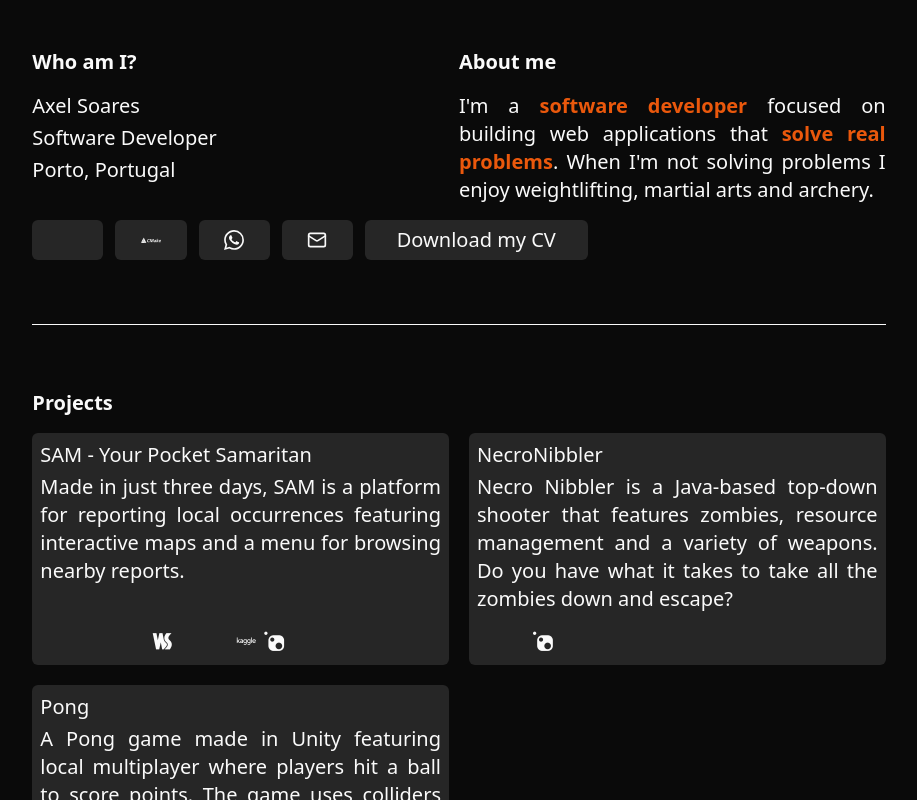
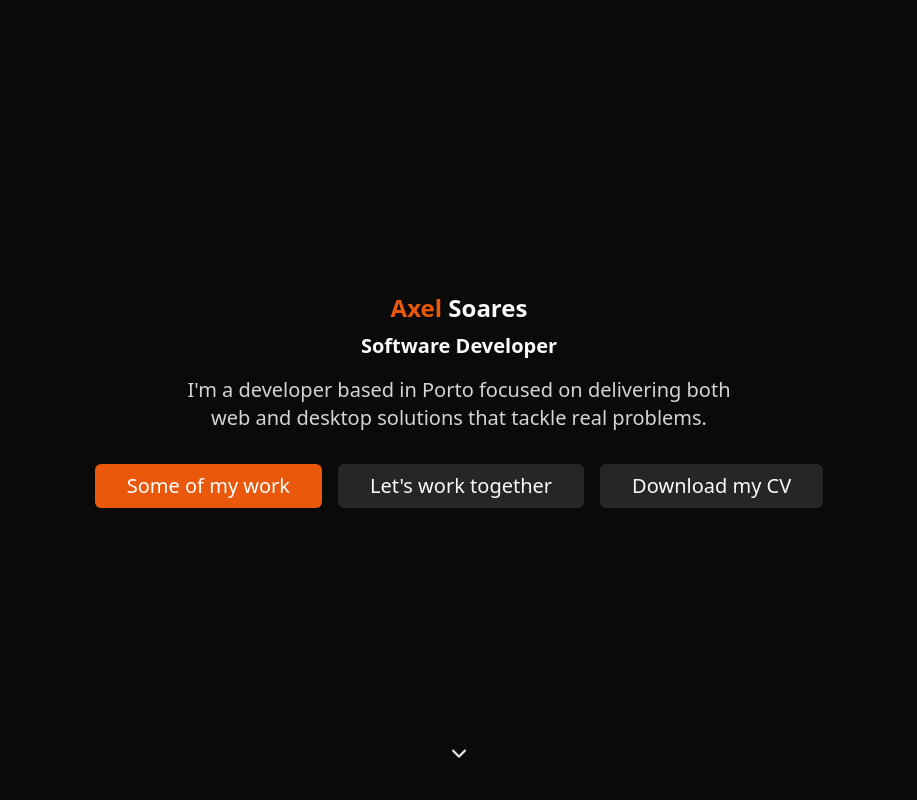
Before and after one commit to ssaxel03/web-portfolio, a Next.js app in the folder portfolio/: page / in a window 1280 px wide. Shown: the top 800 px of the page, without its empty margins (181-1098 px from the left). Built offline with nearby package versions, Linux system fonts and the light colour scheme.

Commit message:
feat: added hero section, changed long texts color

```diff
--- a/portfolio/app/page.tsx
+++ b/portfolio/app/page.tsx
@@ -1,3 +1,4 @@
+import Hero from '@/components/heroSection';
 import Details from '@/components/detailSection';
 import About from '@/components/aboutSection';
 import Socials from '@/components/socialSection';
@@ -60,29 +61,18 @@ export const metadata: Metadata = {
 export default function Page() {
 
   return (
-        <main className="flex flex-col w-full justify-center items-start sm:w-4/6 px-2 py-2 lg:px-0 lg:py-12">
+    <main className="flex flex-col w-full justify-center items-start sm:w-4/6 px-2 pb-2 lg:px-0 lg:pb-12">
 
-            <section className='flex flex-col lg:flex-row gap-y-2 lg:gap-y-0 mb-4'>
+      <Hero />
 
-
-                <Details />
-
-                <About />
-
-            </section>
-
-            <Socials />
-
-            <Divider/>
-
-            <section className='w-full mb-16'>
+      <section id="projects" className='w-full mb-16'>
 
         <Projects />
 
       </section>
 
 
-            <Divider/>
+      <Divider />
 
       <section className='w-full mb-16'>
 
@@ -91,7 +81,7 @@ export default function Page() {
       </section>
 
 
-            <Divider/>
+      <Divider />
 
       <section className='w-full'>
 
@@ -99,13 +89,13 @@ export default function Page() {
 
       </section>
 
-            <Divider/>
+      <Divider />
 
-            <section className='w-full'>
+      <Socials />
+
+      <Divider />
 
       <ContactForm />
-
-            </section>
     </main>
   );
 }
--- a/portfolio/components/contactForm.tsx
+++ b/portfolio/components/contactForm.tsx
@@ -40,7 +40,8 @@ export default function Contact() {
   return (
     <motion.form initial={{ opacity: 0 }} whileInView={{ opacity: 1 }} viewport={{ once: true, amount: 0.1 }} transition={{ duration: 0.3 }}
       id="contact"
-      onSubmit={handleSubmitUI}>
+      onSubmit={handleSubmitUI}
+      className='w-full'>
 
       <motion.h2 initial={{ opacity: 0, x: -16 }} whileInView={{ opacity: 1, x: 0 }} viewport={{ once: true, amount: 0.15 }} transition={{ duration: 0.2 }} className="text-xl font-bold mb-4">Contact me</motion.h2>
 
--- /dev/null
+++ b/portfolio/components/heroSection.tsx
@@ -0,0 +1,101 @@
+"use client";
+import { details } from "@/data/portfolio-data";
+import { motion } from "framer-motion";
+import Link from "next/link";
+import { cv } from '@/data/portfolio-data';
+
+export default function HeroSection() {
+    return (
+        <motion.section
+            initial={{ opacity: 0 }}
+            animate={{ opacity: 1 }}
+            transition={{ duration: 0.8 }}
+            className="flex flex-col items-center justify-center w-full min-h-[100vh] relative mb-16"
+        >
+            <motion.h1
+                initial={{ opacity: 0, y: 20 }}
+                animate={{ opacity: 1, y: 0 }}
+                transition={{ duration: 0.6 }}
+                className="text-2xl font-bold mb-2 text-center"
+            >
+                {details.name.split(" ").map((word, index) => (
+                    <span
+                        key={index}
+                        className={index === 0 ? "text-orange-600" : "text-neutral-50"}
+                    >
+                        {word}{" "}
+                    </span>
+                ))}
+            </motion.h1>
+
+            <motion.p
+                initial={{ opacity: 0, y: 20 }}
+                animate={{ opacity: 1, y: 0 }}
+                transition={{ duration: 0.6, delay: 0.4 }}
+                className="text-xl text-neutral-50 font-bold mb-4 text-center"
+            >
+                {details.role}
+            </motion.p>
+
+            <motion.p
+                initial={{ opacity: 0, y: 20 }}
+                animate={{ opacity: 1, y: 0 }}
+                transition={{ duration: 0.6, delay: 0.6 }}
+                className="text-xl mb-8 max-w-xl text-center text-neutral-300"
+            >
+                I'm a developer based in Porto focused on delivering both web and desktop solutions that tackle real problems.
+            </motion.p>
+
+            <motion.div
+                initial={{ opacity: 0, y: 20 }}
+                animate={{ opacity: 1, y: 0 }}
+                transition={{ duration: 0.6, delay: 0.8 }}
+                className="flex flex-col lg:flex-row flex-wrap items-center justify-center gap-4"
+            >
+                <Link className="w-full lg:w-auto" href="#projects">
+                    <button className="w-full px-8 py-2 bg-orange-600 text-xl text-white rounded-md hover:bg-orange-500 hover:scale-105 ease-in-out duration-300 transition-all duration-300">
+                        Some of my work
+                    </button>
+                </Link>
+                <Link className="w-full lg:w-auto" href="#contact">
+                    <button className="w-full px-8 py-2 bg-neutral-800 text-xl text-neutral-50 rounded-md hover:bg-orange-600 hover:scale-105 ease-in-out duration-300 transition-all duration-300">
+                        Let's work together
+                    </button>
+                </Link>
+                <a  href={cv.url}
+                    target={cv.target}
+                    className="w-full lg:w-auto">
+                    <button className="w-full px-8 py-2 bg-neutral-800 text-xl text-neutral-50 rounded-md hover:bg-orange-600 hover:scale-105 ease-in-out duration-300 transition-all duration-300">
+                        {cv.icon}
+                    </button>
+                </a>
+            </motion.div>
+
+            <motion.div
+                initial={{ opacity: 0 }}
+                animate={{ opacity: 1 }}
+                transition={{ duration: 0.6, delay: 1.2 }}
+                className="absolute bottom-8 left-1/2 -translate-x-1/2"
+            >
+                <div className="animate-bounce">
+                    <a href="#projects">
+                        <svg
+                            xmlns="http://www.w3.org/2000/svg"
+                            width="24"
+                            height="24"
+                            viewBox="0 0 24 24"
+                            fill="none"
+                            stroke="currentColor"
+                            strokeWidth="2"
+                            strokeLinecap="round"
+                            strokeLinejoin="round"
+                            className="feather feather-chevron-down"
+                        >
+                            <polyline points="6 9 12 15 18 9"></polyline>
+                        </svg>
+                    </a>
+                </div>
+            </motion.div>
+        </motion.section>
+    );
+}
--- a/portfolio/components/journeySection.tsx
+++ b/portfolio/components/journeySection.tsx
@@ -23,7 +23,7 @@ export default function Journey() {
                         <article className="flex flex-col">
                             <motion.h3 initial={{ opacity: 0, x: -8 }} whileInView={{ opacity: 1, x: 0 }} viewport={{ once: true, amount: 0.15 }} transition={{ duration: 0.2 }} className="text-xl mb-1">{experience.role} @ {experience.company}</motion.h3>
                             <motion.p initial={{ opacity: 0, x: -8 }} whileInView={{ opacity: 1, x: 0 }} viewport={{ once: true, amount: 0.15 }} transition={{ duration: 0.2 }} className="text-xl text-neutral-500 mb-1">{experience.date}</motion.p>
-                            <motion.div initial={{ opacity: 0, x: -8 }} whileInView={{ opacity: 1, x: 0 }} viewport={{ once: true, amount: 0.15 }} transition={{ duration: 0.2 }}>
+                            <motion.div initial={{ opacity: 0, x: -8 }} whileInView={{ opacity: 1, x: 0 }} viewport={{ once: true, amount: 0.15 }} transition={{ duration: 0.2 }} className="text-xl text-neutral-300">
                                 {experience.description}
                             </motion.div>
 
@@ -38,7 +38,7 @@ export default function Journey() {
                                     >
                                         {tech.icon}
                                         <span className="sr-only">{tech.ariaLabel}</span>
-                                        <span className="absolute hidden group-hover:block bg-neutral-800 text-white text-xl px-2 py-1 rounded-md bottom-8 left-1/2 -translate-x-1/2 whitespace-nowrap shadow-lg">
+                                        <span className="absolute hidden group-hover:block bg-neutral-800 text-neutral-300 text-xl px-2 py-1 rounded-md bottom-8 left-1/2 -translate-x-1/2 whitespace-nowrap shadow-lg">
                                             {tech.name}
                                         </span>
                                     </motion.span>
--- a/portfolio/components/projectSection.tsx
+++ b/portfolio/components/projectSection.tsx
@@ -16,7 +16,7 @@ export default function Projects() {
                         <Link href={'/project?id=' + project.id}>
                             <div className='w-full h-full relative bg-neutral-800 hover:bg-orange-600 hover:scale-105 ease-in-out duration-300 rounded-md pt-2 pb-12 px-2'>
                                 <h3 className='text-xl mb-1'>{project.name}</h3>
-                                <p className='text-xl mb-1 text-justify'>{project.shortDescription}</p>
+                                <p className='text-xl mb-1 text-justify text-neutral-300'>{project.shortDescription}</p>
 
                                 <div className='flex flex-row gap-2 absolute bottom-2 left-2'>
 
@@ -29,7 +29,7 @@ export default function Projects() {
                                         >
                                             {tech.icon}
                                             <span className="sr-only">{tech.ariaLabel}</span>
-                                            <span className="absolute hidden group-hover:block bg-neutral-800 text-white text-xl px-2 py-1 rounded-md bottom-8 left-1/2 -translate-x-1/2 whitespace-nowrap shadow-lg">
+                                            <span className="absolute hidden group-hover:block bg-neutral-800 text-neutral-300 text-xl px-2 py-1 rounded-md bottom-8 left-1/2 -translate-x-1/2 whitespace-nowrap shadow-lg">
                                                 {tech.name}
                                             </span>
                                         </span>
--- a/portfolio/components/skillSection.tsx
+++ b/portfolio/components/skillSection.tsx
@@ -66,7 +66,7 @@ export default function Skills() {
                             key={index}
                             className="flex text-neutral-50 justify-center items-center flex-col gap-2">
                             {skill.icon}
-                            <p className="text-sm">{skill.name}</p>
+                            <p className="text-sm text-neutral-300">{skill.name}</p>
                         </motion.article>
                     ))}
                 </section>
--- a/portfolio/data/portfolio-data.tsx
+++ b/portfolio/data/portfolio-data.tsx
@@ -14,6 +14,13 @@ export const details = {
 export const about = {
     message: <p className='text-xl text-justify'>I'm a <span className='text-orange-600 font-bold'><strong>software developer</strong></span> focused on building web applications that <span className='text-orange-600 font-bold'><strong>solve real problems</strong></span>. When I'm not solving problems I enjoy weightlifting, martial arts and archery.</p>,
     metadata: "Software developer skilled in .NET, React and Node.",
+}
+
+export const cv = {
+    name: "CV",
+    url: "/CV_axelsoares_2025_01_13.pdf",
+    target: "_blank",
+    icon: "Download my CV",
 }
 
 export const socials = {
@@ -35,18 +42,6 @@ export const socials = {
             url: "https://wa.me/351932670851",
             target: "_blank",
             icon: <SiWhatsapp aria-label='WhatsApp' className='text-xl' />
-        },
-        {
-            name: "Email",
-            url: "#contact",
-            target: "_self",
-            icon: <LuMail aria-label='Email' className='text-xl' />
-        },
-        {
-            name: "CV",
-            url: "/CV_axelsoares_2025_01_13.pdf",
-            target: "_blank",
-            icon: "Download my CV",
         },
     ],
 }
```
Also changed, not shown: portfolio/components/projectPage.tsx (+5 -4 lines), portfolio/components/socialSection.tsx (+7 -0 lines), portfolio/public/output.css, portfolio/public/pro-photo.jpg (added). Lines whose indentation alone changed are shown as unchanged.
